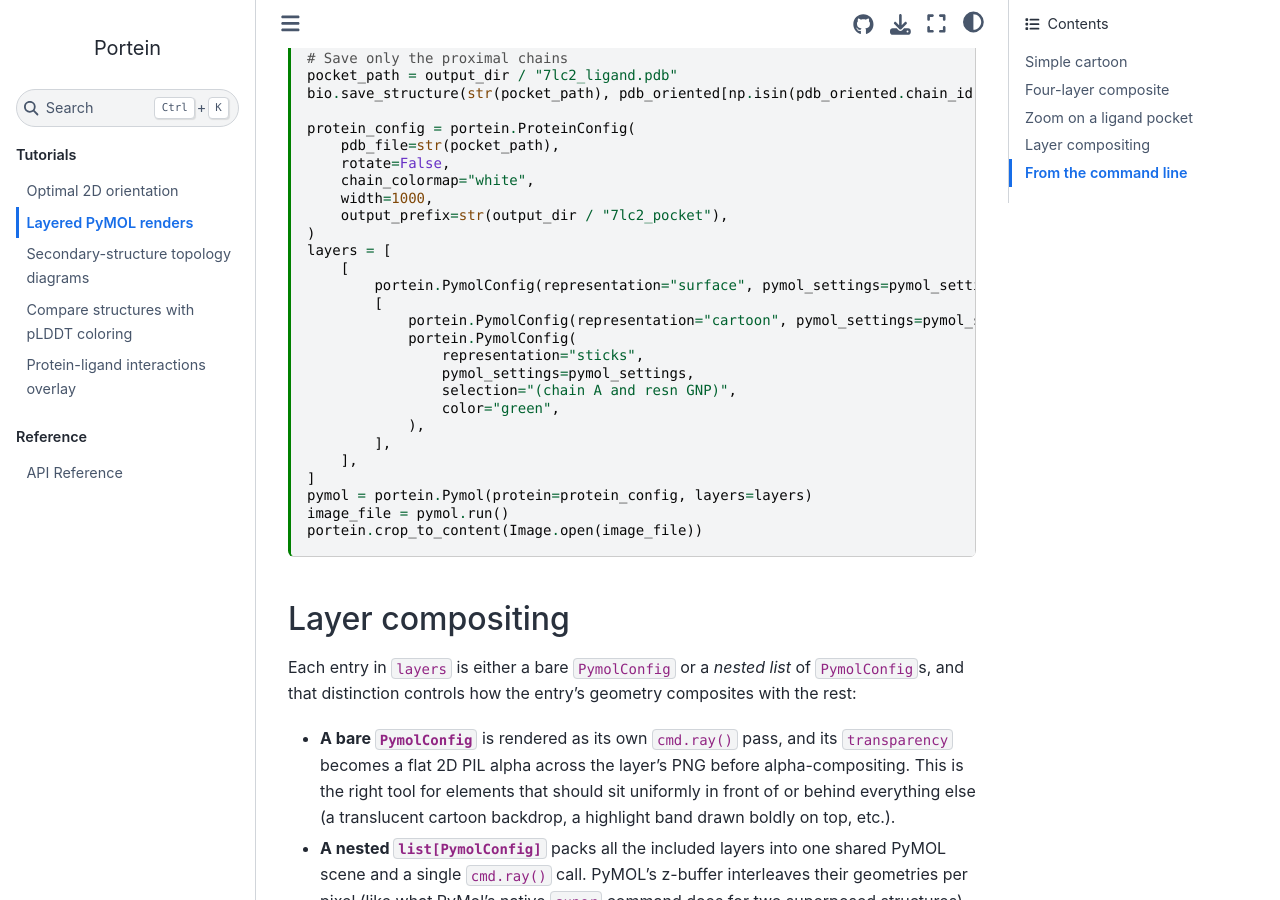
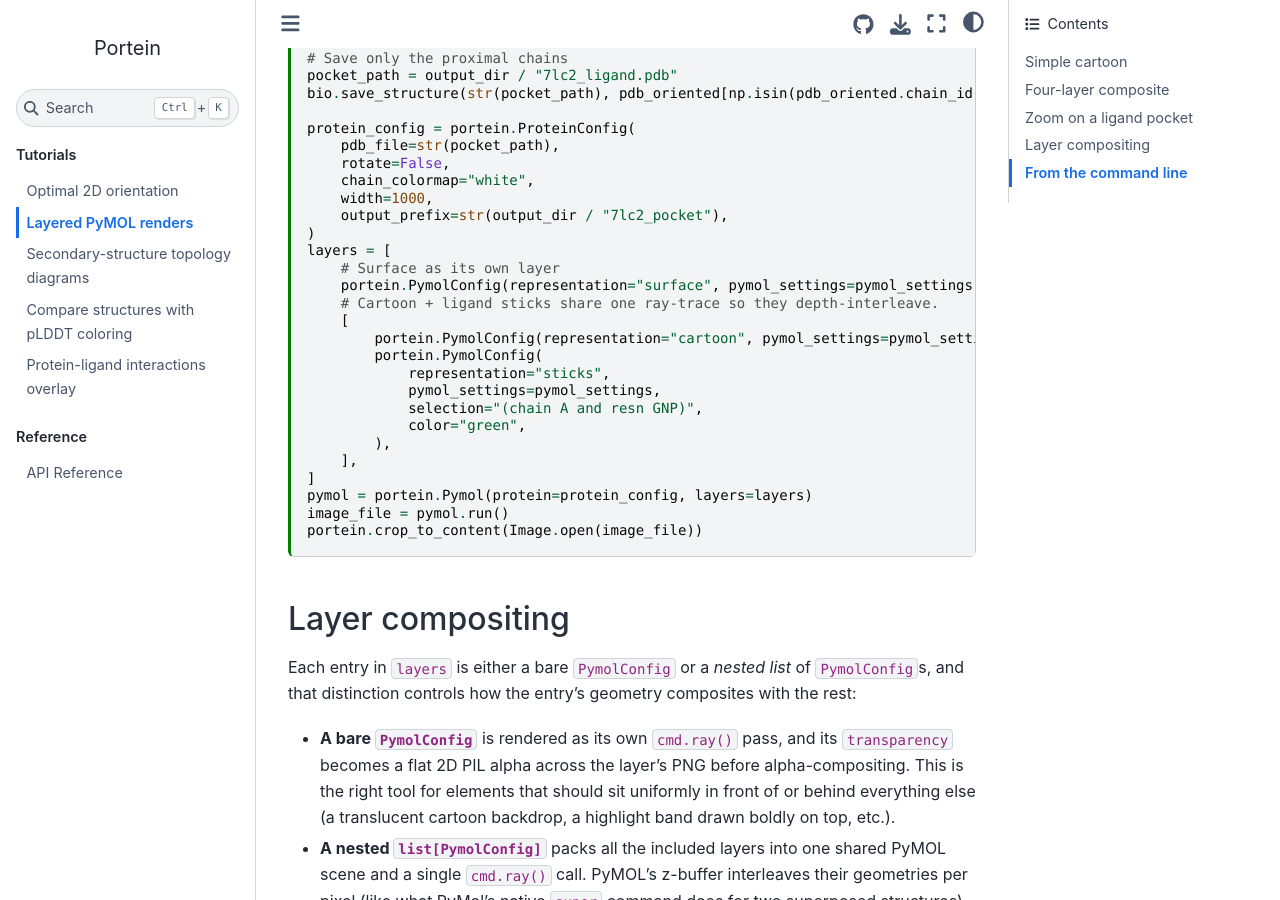
Before and after one commit to TurtleTools/portein, a Jupyter Book: the page built from docs/tutorials/02_pymol_layers.md, in a window 1280 px wide and 900 px high, scrolled down 2188 px. Built offline with Jupyter Book 1.0.4 settings and Sphinx 7.4.7 and the Sphinx Book theme 1.1.4, drawn with Linux system fonts in a browser that asks for light colours.

Commit message:
docs: fix double-nested layers in ligand-pocket cell, remove stale   sg_execution_times.rst

```diff
--- a/docs/tutorials/02_pymol_layers.md
+++ b/docs/tutorials/02_pymol_layers.md
@@ -132,17 +132,17 @@ protein_config = portein.ProteinConfig(
     output_prefix=str(output_dir / "7lc2_pocket"),
 )
 layers = [
+    # Surface as its own layer
+    portein.PymolConfig(representation="surface", pymol_settings=pymol_settings, transparency=0.3),
+    # Cartoon + ligand sticks share one ray-trace so they depth-interleave.
     [
-        portein.PymolConfig(representation="surface", pymol_settings=pymol_settings, transparency=0.3),
-        [
-            portein.PymolConfig(representation="cartoon", pymol_settings=pymol_settings),
-            portein.PymolConfig(
-                representation="sticks",
-                pymol_settings=pymol_settings,
-                selection="(chain A and resn GNP)",
-                color="green",
-            ),
-        ],
+        portein.PymolConfig(representation="cartoon", pymol_settings=pymol_settings),
+        portein.PymolConfig(
+            representation="sticks",
+            pymol_settings=pymol_settings,
+            selection="(chain A and resn GNP)",
+            color="green",
+        ),
     ],
 ]
 pymol = portein.Pymol(protein=protein_config, layers=layers)
```
